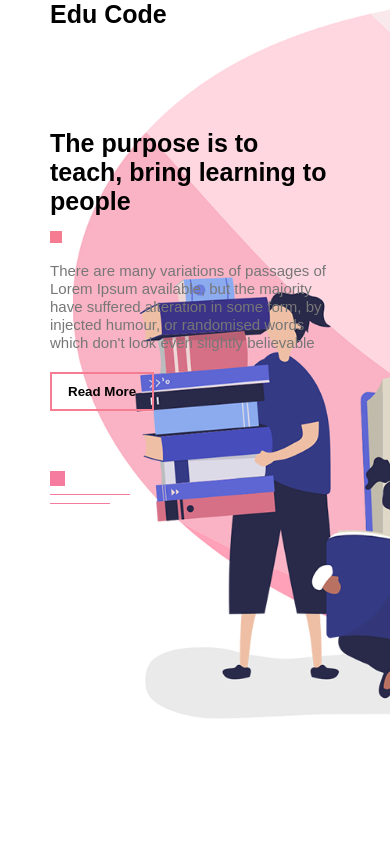
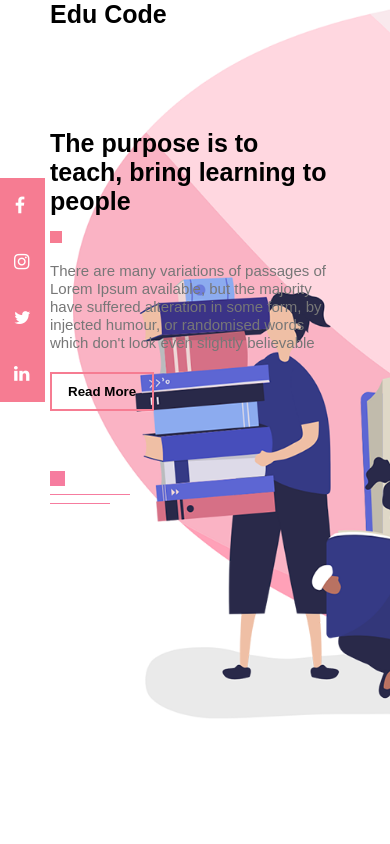
Before and after one commit to HacktoberfestSIT/Edu-Code, a plain HTML site: page index.html in a window 390 px wide. Shown: the top 844 px of the page. Drawn offline with Linux system fonts and the light colour scheme; some packages are replaced by stand-ins of ours; a script that the page names is missing.

Commit message:
adding social meadia icons

```diff
--- a/css/style.css
+++ b/css/style.css
@@ -343,3 +343,64 @@ hr{
         margin: 15px auto;
     }
 }
+
+/* Add Social Icons */
+.icon-bar {
+    position: fixed;
+    top: 50%;
+    left:-5px;
+    -webkit-transform: translateY(-50%);
+    -ms-transform: translateY(-50%);
+    transform: translateY(-50%);
+  }
+
+  .icon-bar a {
+    display: block;
+    text-align: center;
+    padding: 16px;
+    transition: all 0.3s ease;
+    color: white;
+    font-size: 25px;
+  }
+  .icon-bar i{
+  transition: transform 6s;
+   padding:7px;
+   border-radius:25px;
+  }
+  .icon-bar i:hover {
+    background-color: #000;
+    transition: all 3s ease;
+    transform: rotate(1080deg);
+  }
+  .Social-icon{
+    background: #f67c92;
+    color: white;
+  }
+  /* Media Queries */
+  @media(max-width: 1000px){
+       .icon-bar{
+        top: 38%;
+        }
+  }
+  @media(max-width: 767px){
+        .icon-bar  {
+         top: 24%;
+         height: 50px;
+         width: 50px;
+        }
+        .icon-bar a {
+            padding: 12px;
+            font-size: 18px;
+        }
+    }
+  @media(max-width: 300px){
+       .icon-bar {
+         top: 20%;
+         height: 50px;
+         width: 50px;
+       }
+       .icon-bar a {
+         padding: 10px;
+         font-size: 16px;
+        }
+    }
--- a/index.html
+++ b/index.html
@@ -6,6 +6,7 @@
     <title>Educode</title>
     <link rel="stylesheet" href="css/style.css">
     <link rel="shortcut icon" href="img/logo.png">
+    <link rel="stylesheet" href="https://cdnjs.cloudflare.com/ajax/libs/font-awesome/4.7.0/css/font-awesome.min.css">
     <script src="https://cdn.jsdelivr.net/gh/cferdinandi/smooth-scroll/dist/smooth-scroll.polyfills.min.js"></script>
 </head>
 <body>
@@ -126,7 +127,12 @@
 
 
     <!-- TODO : Add Social Icons -->
-
+    <div class="icon-bar">
+        <a href="#" class="Social-icon"><i class="fa fa-facebook"></i></a><div class="square1"></div>
+        <a href="#" class="Social-icon"><i class="fa fa-instagram"></i></a>
+        <a href="#" class="Social-icon"><i class="fa fa-twitter"></i></a>
+        <a href="#" class="Social-icon"><i class="fa fa-linkedin"></i></a>
+      </div>
 
     <script src="js/smooth-scroll.min.js"></script>
     <script src="js/smooth-scroll.polyfills.min.js"></script>
```
